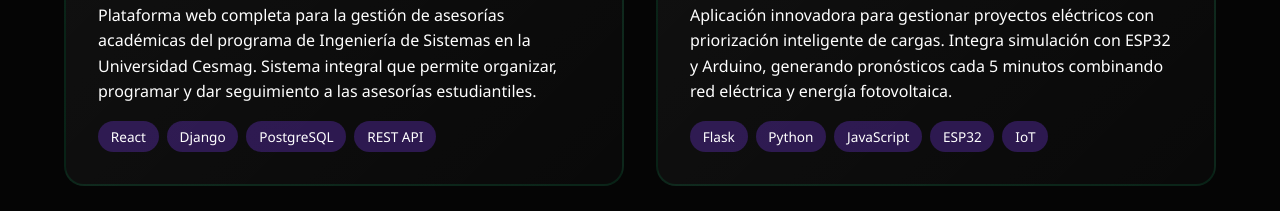
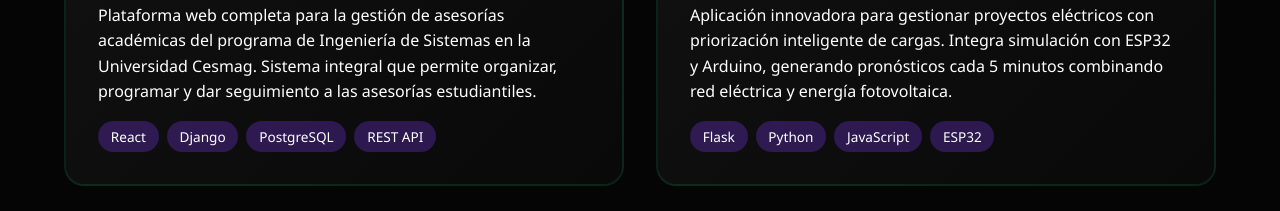
Before and after one commit to Hector1120/Hector1120.github.io, a plain HTML site: page index.html in a window 1280 px wide. Shown: the part 1960-2171 px from the top of the page. Drawn offline with nearby package versions, Linux system fonts and the light colour scheme.

Commit message:
Actualización del portafolio

```diff
--- a/index.html
+++ b/index.html
@@ -661,7 +661,6 @@
               <span class="tech-tag">Python</span>
               <span class="tech-tag">JavaScript</span>
               <span class="tech-tag">ESP32</span>
-              <span class="tech-tag">IoT</span>
             </div>
           </div>
         </div>
```
